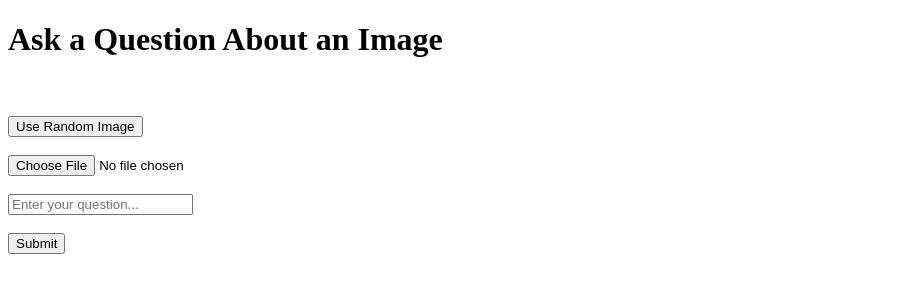
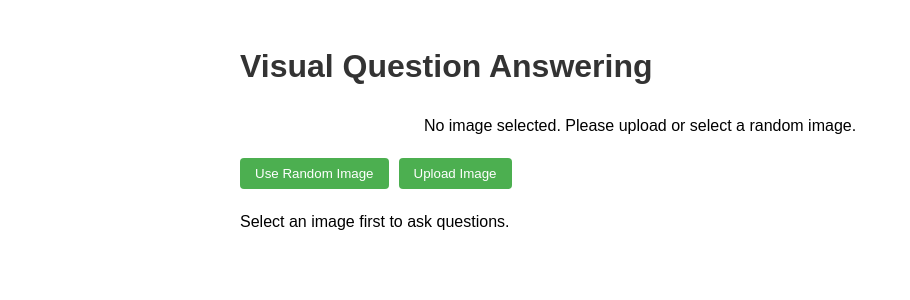
Before and after one commit to RaWseekQWERTY/VQA, a FastAPI app: page / in a window 1280 px wide. Shown: the top 300 px of the page, without its empty margins (0-910 px from the left). Run offline with FastAPI, Linux system fonts and the light colour scheme.

Commit message:
improved frontend

```diff
--- a/main.py
+++ b/main.py
@@ -1,6 +1,6 @@
 import random
 from fastapi import FastAPI, File, UploadFile, Form, Request
-from fastapi.responses import HTMLResponse
+from fastapi.responses import HTMLResponse, RedirectResponse
 from fastapi.staticfiles import StaticFiles
 from fastapi.templating import Jinja2Templates
 from model import VQAModel
@@ -73,51 +73,55 @@ async def home(request: Request, image_path: str = None):
         "answer": None
     })
 
+@app.post("/upload/", response_class=RedirectResponse)
+async def upload_image(image_file: UploadFile = File(...)):
+    # Save the uploaded image
+    unique_filename = f"{uuid.uuid4().hex}_{image_file.filename}"
+    save_path = f"static/images/{unique_filename}"
 
-from fastapi.responses import RedirectResponse
+    with open(save_path, "wb") as f:
+        contents = await image_file.read()
+        f.write(contents)
+
+    # Redirect to home page with the uploaded image path
+    return RedirectResponse(url=f"/?image_path=/static/images/{unique_filename}", status_code=302)
 
 @app.get("/random-image/")
 async def get_random_image():
     img_path = random.choice(test_image_paths)
     filename = os.path.basename(img_path)
     static_img_path = f"static/images/{filename}"
-    shutil.copy(img_path, static_img_path)
+
+    # Copy the image only if it doesn't exist
+    if not os.path.exists(static_img_path):
+        shutil.copy(img_path, static_img_path)
+
     return RedirectResponse(url=f"/?image_path=/static/images/{filename}", status_code=302)
-
 
 @app.post("/predict/", response_class=HTMLResponse)
 async def predict(
     request: Request,
     question: str = Form(...),
-    image_file: UploadFile = File(None),
-    image_path: str = Form(None),
+    image_path: str = Form(...),  # Now required
 ):
-    # Case 1: Uploaded image
-    if image_file is not None:
-        contents = await image_file.read()
-        save_path = f"static/images/{image_file.filename}"
-        with open(save_path, "wb") as f:
-            f.write(contents)
-        used_image_path = save_path
-
-    # Case 2: Image from hidden input
-    elif image_path is not None:
-        used_image_path = image_path
-
-    else:
+    # Ensure image_path is provided
+    if not image_path:
         return templates.TemplateResponse("index.html", {
             "request": request,
             "image_path": None,
             "answer": "❌ No image provided.",
         })
+
+    # Convert URL path to local file path
     BASE_DIR = os.path.dirname(os.path.abspath(__file__))
-    local_image_path = os.path.join(BASE_DIR, used_image_path.lstrip("/"))
+    local_image_path = os.path.join(BASE_DIR, image_path.lstrip("/"))
+
     # Run inference
     answer, confidence = vqa_inference_vit(local_image_path, question)
 
     return templates.TemplateResponse("result.html", {
         "request": request,
-        "image_path": used_image_path,
+        "image_path": image_path,
         "question": question,
         "answer": answer,
         "confidence": f"{confidence * 100:.2f}%"
--- a/templates/index.html
+++ b/templates/index.html
@@ -2,39 +2,101 @@
 <html>
 <head>
     <title>Visual Question Answering</title>
+    <style>
+        body {
+            font-family: Arial, sans-serif;
+            max-width: 800px;
+            margin: 0 auto;
+            padding: 20px;
+            line-height: 1.6;
+        }
+        h1 {
+            color: #333;
+            margin-bottom: 20px;
+        }
+        .image-container {
+            margin: 20px 0;
+            text-align: center;
+        }
+        .buttons-container {
+            display: flex;
+            gap: 10px;
+            margin-bottom: 20px;
+        }
+        button {
+            padding: 8px 15px;
+            cursor: pointer;
+            background-color: #4CAF50;
+            color: white;
+            border: none;
+            border-radius: 4px;
+        }
+        button:hover {
+            background-color: #45a049;
+        }
+        input[type="text"] {
+            width: 100%;
+            padding: 8px;
+            margin-bottom: 10px;
+            box-sizing: border-box;
+        }
+        .upload-container {
+            margin-bottom: 20px;
+        }
+        .submit-button {
+            background-color: #2196F3;
+        }
+        .submit-button:hover {
+            background-color: #0b7dda;
+        }
+    </style>
 </head>
 <body>
-    <h1>Ask a Question About an Image</h1>
+    <h1>Visual Question Answering</h1>
 
     <!-- Show Image if available -->
+    <div class="image-container">
         {% if image_path %}
-        <img src="{{ image_path }}" alt="Selected Image" width="300">
+            <img src="{{ image_path }}" alt="Selected Image" style="max-height: 300px;">
+        {% else %}
+            <p>No image selected. Please upload or select a random image.</p>
         {% endif %}
+    </div>
 
-    <br><br>
-
+    <div class="buttons-container">
         <!-- Random Image Button -->
         <form action="/random-image/" method="get">
             <button type="submit">Use Random Image</button>
         </form>
 
-    <br>
+        <!-- Upload Image Form -->
+        <form action="/upload/" method="post" enctype="multipart/form-data">
+            <input type="file" name="image_file" id="image-upload" accept="image/*" style="display:none">
+            <button type="button" onclick="document.getElementById('image-upload').click()">Upload Image</button>
+        </form>
+    </div>
 
-    <!-- Upload Image -->
-    <form action="/" method="get" enctype="multipart/form-data">
-        <input type="file" name="image_file" accept="image/*" onchange="this.form.submit()">
-    </form>
-
-    <br>
+    <!-- Preview uploaded image before submitting -->
+    <script>
+        document.getElementById('image-upload').addEventListener('change', function() {
+            if (this.files && this.files[0]) {
+                this.form.submit();
+            }
+        });
+    </script>
 
     <!-- Question Form -->
+    {% if image_path %}
+    <div>
         <form action="/predict/" method="post" enctype="multipart/form-data">
-        <input type="text" name="question" placeholder="Enter your question..." required><br><br>
-        {% if image_path %}
-            <!-- Preserve the shown image path in a hidden field -->
+            <input type="text" name="question" placeholder="Enter your question about the image..." required>
+            <!-- Pass the current image path to the prediction route -->
             <input type="hidden" name="image_path" value="{{ image_path }}">
+            <button type="submit" class="submit-button">Ask Question</button>
+        </form>
+    </div>
+    {% else %}
+    <p>Select an image first to ask questions.</p>
     {% endif %}
-        <button type="submit">Submit</button>
-    </form>
 </body>
 </html>
```
Also changed, not shown: templates/result.html (+76 -9 lines). Lines whose indentation alone changed are shown as unchanged.
